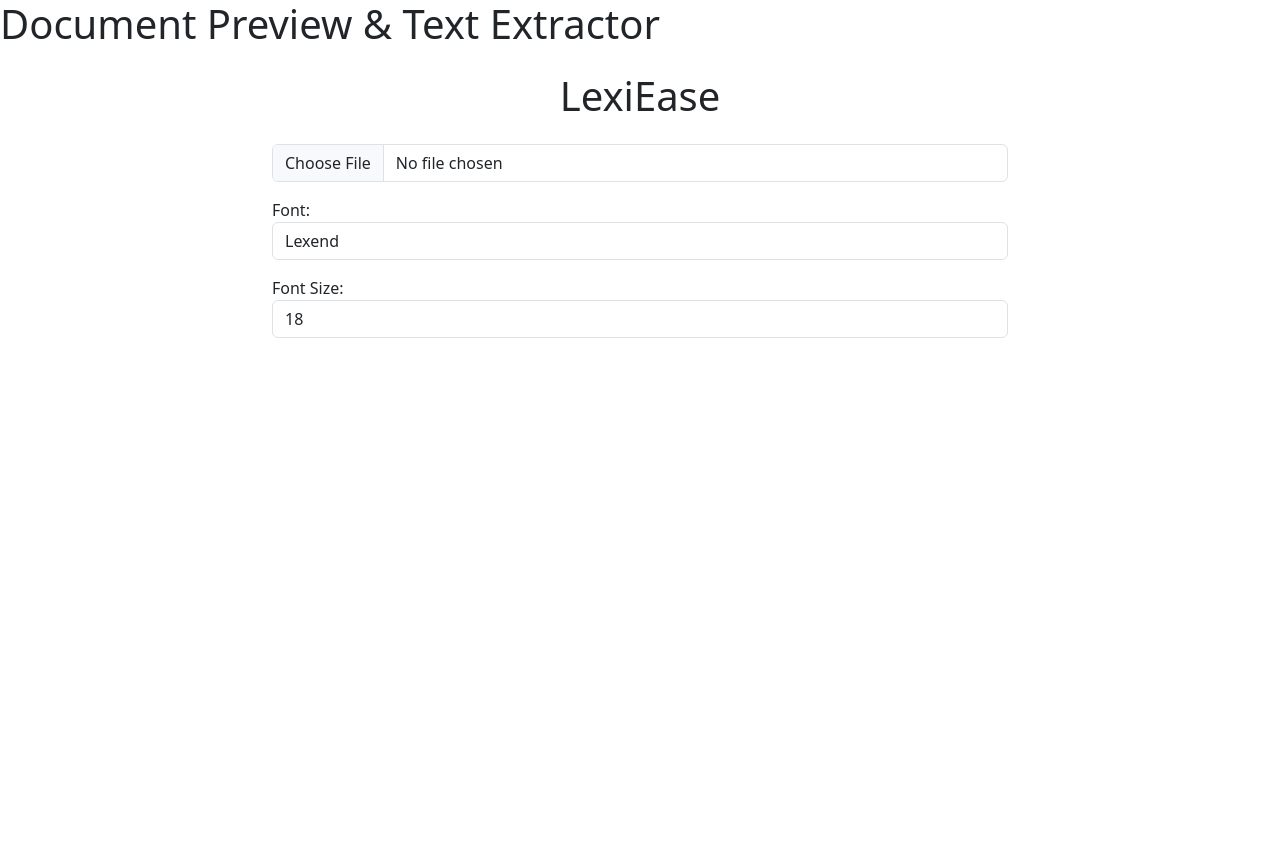
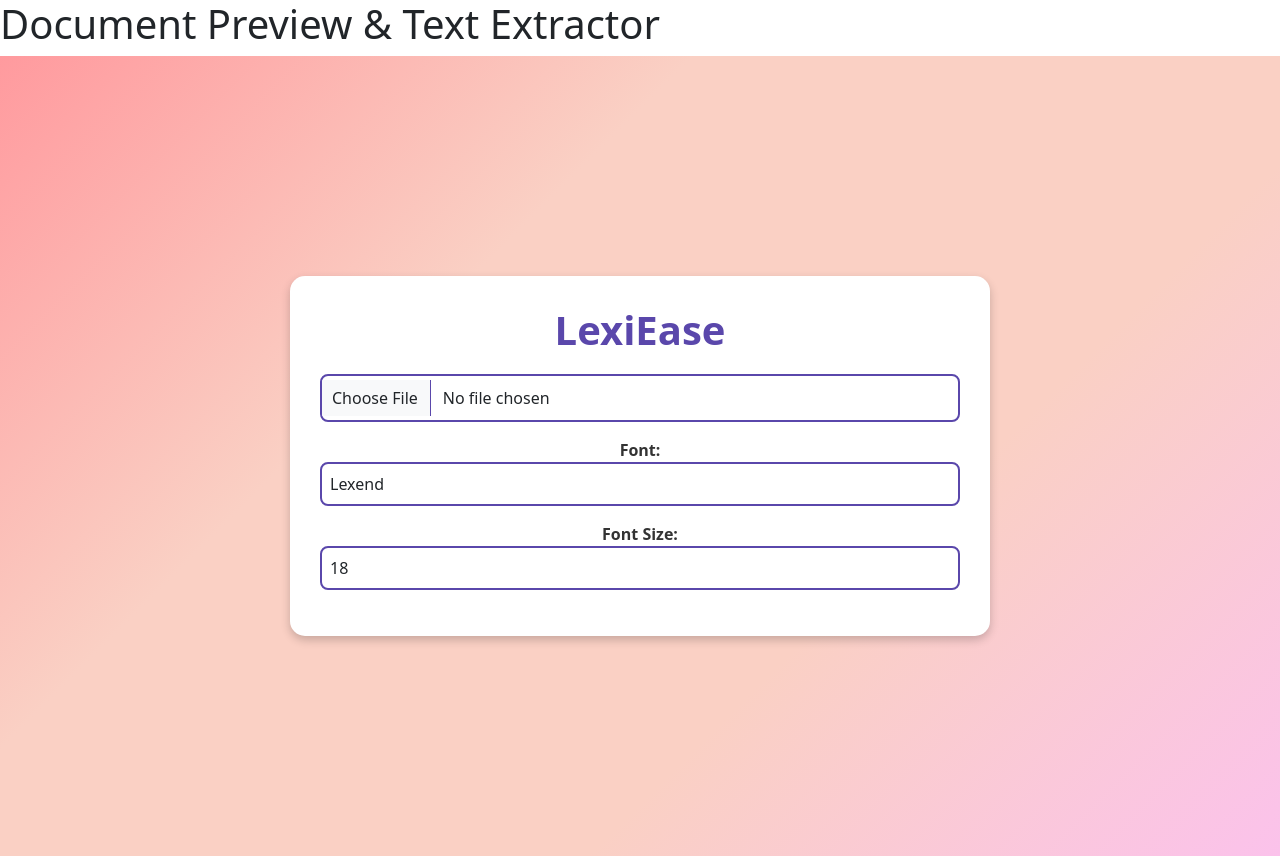
Before and after one commit to AbdelrahmanIhab/lexi-ease, a React (Create React App) app: page / in a window 1280 px wide. Before the commit the page ends 800 px from the top, so only its background shows below. Built offline with nearby package versions, Linux system fonts and the light colour scheme.

Commit message:
font/size + UI changes

```diff
--- a/src/FilePreviewer.js
+++ b/src/FilePreviewer.js
@@ -1,50 +1,59 @@
-import React, { useState } from 'react';
-import { Document, Page, pdfjs } from 'react-pdf';
-import * as mammoth from 'mammoth';
+import React, { useState } from "react";
+import { Document, Page, pdfjs } from "react-pdf";
+import * as mammoth from "mammoth";
 
 // Configure PDF.js worker
-pdfjs.GlobalWorkerOptions.workerSrc = '/pdf.worker.min.js';
+pdfjs.GlobalWorkerOptions.workerSrc = "/pdf.worker.min.js";
 
 const FilePreviewer = () => {
     const [file, setFile] = useState(null);
-    const [textContent, setTextContent] = useState('');
-    const [numPages, setNumPages] = useState(null);
-    const [pageNumber, setPageNumber] = useState(1);
-    const [docxPreview, setDocxPreview] = useState('');
+    const [textContent, setTextContent] = useState("");
     const [font, setFont] = useState("Lexend");
     const [fontSize, setFontSize] = useState(18);
 
-    const dyslexiaFonts = ["Lexend", "OpenDyslexic", "Dyslexie", "Comic Sans MS", "Arial"];
+    const dyslexiaFonts = [
+        "Lexend",
+        "OpenDyslexic",
+        "Dyslexie",
+        "Comic Sans MS",
+        "Arial",
+    ];
 
     const handleFileChange = async (e) => {
         const selectedFile = e.target.files[0];
         if (!selectedFile) return;
 
-        const fileExtension = selectedFile.name.split('.').pop().toLowerCase();
+        const fileExtension = selectedFile.name.split(".").pop().toLowerCase();
         setFile(selectedFile);
 
         try {
-            if (selectedFile.type === 'application/pdf' || fileExtension === 'pdf') {
+            if (
+                selectedFile.type === "application/pdf" ||
+                fileExtension === "pdf"
+            ) {
                 await extractPdfText(selectedFile);
-            } else if (selectedFile.type.includes('wordprocessingml.document') || fileExtension === 'docx') {
+            } else if (
+                selectedFile.type.includes("wordprocessingml.document") ||
+                fileExtension === "docx"
+            ) {
                 await extractDocxText(selectedFile);
-            } else if (selectedFile.type === 'text/plain' || fileExtension === 'txt') {
+            } else if (selectedFile.type === "text/plain" || fileExtension === "txt") {
                 extractTextFile(selectedFile);
             }
         } catch (error) {
-            console.error('Error processing file:', error);
+            console.error("Error processing file:", error);
         }
     };
 
     const extractPdfText = async (file) => {
         const arrayBuffer = await file.arrayBuffer();
         const pdf = await pdfjs.getDocument(arrayBuffer).promise;
-        let text = '';
+        let text = "";
 
         for (let i = 1; i <= pdf.numPages; i++) {
             const page = await pdf.getPage(i);
             const content = await page.getTextContent();
-            text += content.items.map(item => item.str).join(' ');
+            text += content.items.map((item) => item.str).join(" ");
         }
 
         setTextContent(text);
@@ -54,8 +63,6 @@ const FilePreviewer = () => {
         const arrayBuffer = await file.arrayBuffer();
         const result = await mammoth.extractRawText({ arrayBuffer: arrayBuffer });
         setTextContent(result.value);
-        const htmlResult = await mammoth.convertToHtml({ arrayBuffer: arrayBuffer });
-        setDocxPreview(htmlResult.value);
     };
 
     const extractTextFile = (file) => {
@@ -65,59 +72,110 @@ const FilePreviewer = () => {
     };
 
     return (
-        <div className="container mt-4">
-            <h1 className="text-center mb-4">LexiEase</h1>
-            <div className="row justify-content-center">
-                <div className="col-md-8">
+        <div
+            style={{
+                minHeight: "100vh",
+                display: "flex",
+                alignItems: "center",
+                justifyContent: "center",
+                background: "linear-gradient(135deg, #ff9a9e, #fad0c4, #fad0c4, #fbc2eb)",
+                padding: "20px",
+            }}
+        >
+            <div
+                style={{
+                    maxWidth: "700px",
+                    width: "100%",
+                    backgroundColor: "#ffffff",
+                    borderRadius: "15px",
+                    boxShadow: "0 4px 10px rgba(0, 0, 0, 0.2)",
+                    padding: "30px",
+                    textAlign: "center",
+                }}
+            >
+                <h1 style={{ color: "#5A47AB", fontWeight: "bold", marginBottom: "20px" }}>
+                    LexiEase
+                </h1>
+
                 <input
                     type="file"
                     className="form-control mb-3"
                     accept=".pdf,.docx,.txt"
                     onChange={handleFileChange}
+                    style={{
+                        padding: "10px",
+                        borderRadius: "8px",
+                        border: "2px solid #5A47AB",
+                        width: "100%",
+                        cursor: "pointer",
+                    }}
                 />
+
                 <div className="mb-3">
-                        <label>Font:</label>
-                        <select className="form-control" value={font} onChange={(e) => setFont(e.target.value)}>
-                            {dyslexiaFonts.map(f => <option key={f} value={f}>{f}</option>)}
+                    <label style={{ fontWeight: "bold", color: "#333" }}>Font:</label>
+                    <select
+                        className="form-control"
+                        value={font}
+                        onChange={(e) => setFont(e.target.value)}
+                        style={{
+                            padding: "8px",
+                            borderRadius: "8px",
+                            border: "2px solid #5A47AB",
+                            width: "100%",
+                            cursor: "pointer",
+                        }}
+                    >
+                        {dyslexiaFonts.map((f) => (
+                            <option key={f} value={f}>
+                                {f}
+                            </option>
+                        ))}
                     </select>
                 </div>
+
                 <div className="mb-3">
-                        <label>Font Size:</label>
+                    <label style={{ fontWeight: "bold", color: "#333" }}>Font Size:</label>
                     <input
                         type="number"
                         className="form-control"
                         value={fontSize}
                         onChange={(e) => setFontSize(parseInt(e.target.value) || 18)}
+                        style={{
+                            padding: "8px",
+                            borderRadius: "8px",
+                            border: "2px solid #5A47AB",
+                            width: "100%",
+                        }}
                     />
                 </div>
 
-                    {file && (
-                        <div className="card p-3 mb-3">
-                            {/* Extracted Text Section with Custom Font */}
-                            {textContent && (
-                                <div className="text-preview mt-3"
+                {file && textContent && (
+                    <div
                         style={{
+                            marginTop: "20px",
+                            padding: "15px",
+                            backgroundColor: "#f9f9f9",
+                            borderRadius: "10px",
+                            boxShadow: "0 2px 5px rgba(0, 0, 0, 0.1)",
+                            textAlign: "left",
+                            maxHeight: "400px",
+                            overflowY: "auto",
+                        }}
+                    >
+                        <h3 style={{ color: "#5A47AB", fontWeight: "bold" }}>Extracted Text:</h3>
+                        <pre
+                            style={{
+                                whiteSpace: "pre-wrap",
+                                wordBreak: "break-word",
                                 fontFamily: font,
                                 fontSize: `${fontSize}px`,
                                 lineHeight: "1.6",
-                                     }}>
-                                    <h3 className="mb-2">Extracted Text:</h3>
-                                    <pre className="bg-light p-2" style={{
-                                        whiteSpace: 'pre-wrap',
-                                        wordBreak: 'break-word',
-                                        maxHeight: '500px',
-                                        overflowY: 'auto',
-                                        fontFamily: font, // Apply font here
-                                        fontSize: `${fontSize}px`, // Apply font size here
-                                    }}>
+                            }}
+                        >
               {textContent}
             </pre>
-
                     </div>
                 )}
-                        </div>
-                    )}
-                </div>
             </div>
         </div>
     );
```
Lines whose indentation alone changed are shown as unchanged.
